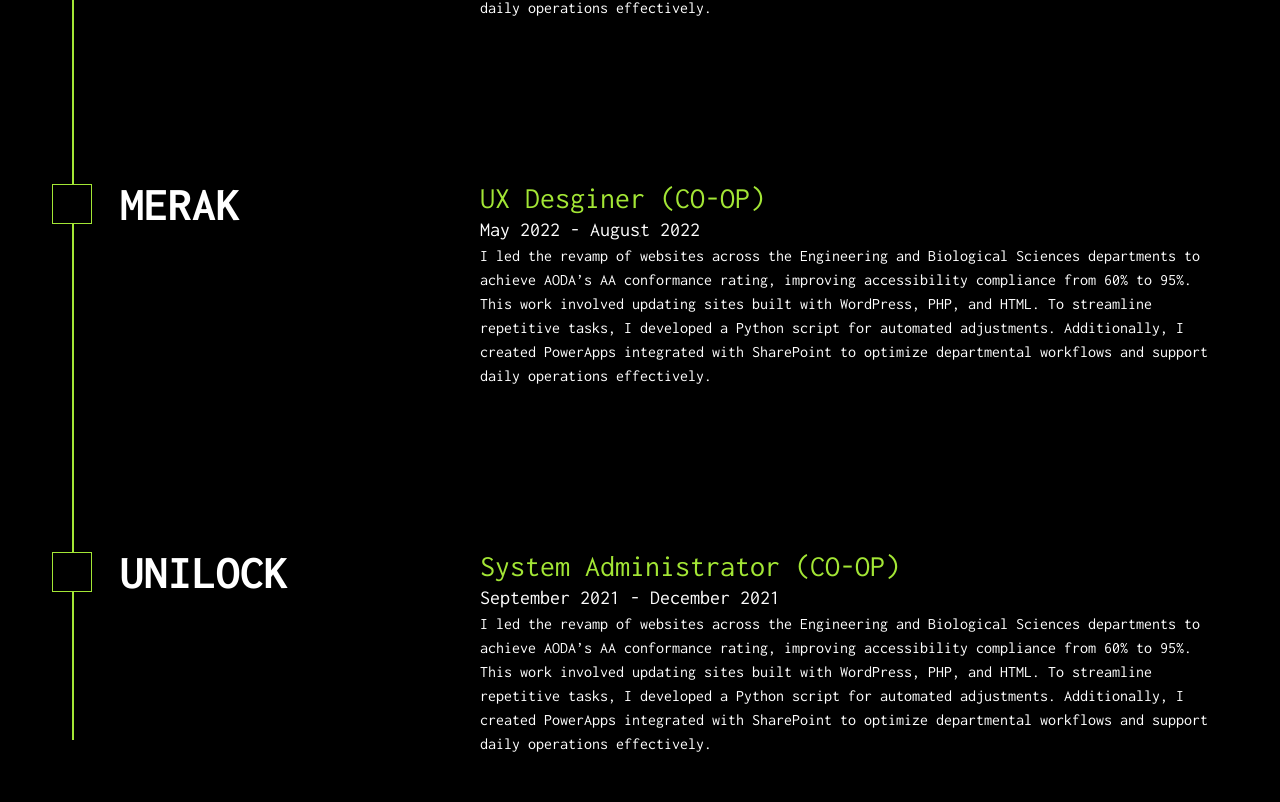
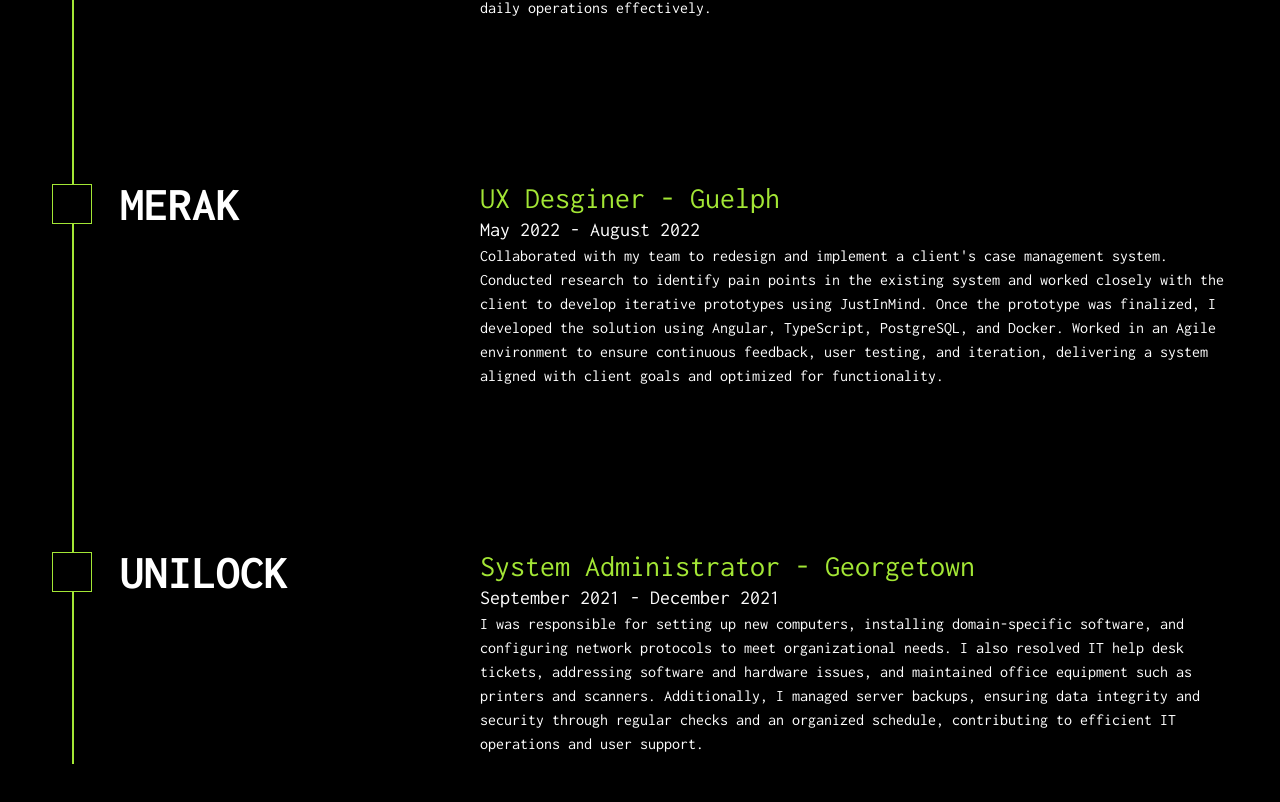
Before and after one commit to Mussab-Imran/nextjs-portfolio, a Next.js app: page / in a window 1280 px wide. Shown: the part 3364-4166 px from the top of the page. Built offline with nearby package versions, Linux system fonts and the light colour scheme.

Commit message:
Website completed

```diff
--- a/app/page.tsx
+++ b/app/page.tsx
@@ -41,19 +41,19 @@
         </div>
       </section>
 
-      <section className="h-full mb-[60vh] md:mb-0">
+      <section className="h-full mb-[90vh] md:mb-0">
         <div>
           <Skills />
         </div>
       </section>
 
-      <section className="h-full md:mt-0 mb-[150vh] md:mb-[150vh]">
+      <section className="h-full md:mt-0 mb-[250vh] md:mb-[150vh]">
         <div>
           <WorkExperience />
         </div>
       </section>
 
-      <section className="h-full md:mt-[1vh] mt-[60vh] md:mb-[30vh]">
+      <section className="h-full md:mt-[1vh] mt-[60vh] md:mb-[30vh] mb-[100vh]">
         <div>
           <Projects />
         </div>
--- a/components/WorkExperience.tsx
+++ b/components/WorkExperience.tsx
@@ -14,7 +14,7 @@
           <div>
 
             <h1 className='text-3xl text-lime-400'>
-              Special Assistant, Strategic Research
+              Special Assistant, Strategic Research - Ottawa
             </h1>
 
             <h2 className='text-xl'>
@@ -40,7 +40,7 @@
           <div>
 
             <h1 className='text-3xl text-lime-400'>
-              Website Redesign Co-ordinator (CO-OP)
+              Website Redesign Co-ordinator - Guelph
             </h1>
 
             <h2 className='text-xl'>
@@ -64,7 +64,7 @@
           <div>
 
             <h1 className='text-3xl text-lime-400'>
-              UX Desginer (CO-OP)
+              UX Desginer - Guelph
             </h1>
 
             <h2 className='text-xl'>
@@ -72,11 +72,12 @@
             </h2>
 
             <p>
-              I led the revamp of websites across the Engineering and Biological Sciences departments
-              to achieve AODA’s AA conformance rating, improving accessibility compliance from 60% to 95%.
-              This work involved updating sites built with WordPress, PHP, and HTML. To streamline repetitive tasks,
-              I developed a Python script for automated adjustments. Additionally, I created PowerApps integrated with
-              SharePoint to optimize departmental workflows and support daily operations effectively.
+              Collaborated with my team to redesign and implement a client's case management system.
+              Conducted research to identify pain points in the existing system and worked closely with
+              the client to develop iterative prototypes using JustInMind. Once the prototype was finalized,
+              I developed the solution using Angular, TypeScript, PostgreSQL, and Docker. Worked in an Agile
+              environment to ensure continuous feedback, user testing, and iteration, delivering a system aligned
+              with client goals and optimized for functionality.
             </p>
 
           </div>,
@@ -88,7 +89,7 @@
           <div>
 
             <h1 className='text-3xl text-lime-400'>
-              System Administrator (CO-OP)
+              System Administrator - Georgetown
             </h1>
 
             <h2 className='text-xl'>
@@ -96,11 +97,12 @@
             </h2>
 
             <p>
-              I led the revamp of websites across the Engineering and Biological Sciences departments
-              to achieve AODA’s AA conformance rating, improving accessibility compliance from 60% to 95%.
-              This work involved updating sites built with WordPress, PHP, and HTML. To streamline repetitive tasks,
-              I developed a Python script for automated adjustments. Additionally, I created PowerApps integrated with
-              SharePoint to optimize departmental workflows and support daily operations effectively.
+              I was responsible for setting up new computers, installing domain-specific software,
+              and configuring network protocols to meet organizational needs. I also resolved IT help
+              desk tickets, addressing software and hardware issues, and maintained office equipment
+              such as printers and scanners. Additionally, I managed server backups, ensuring data integrity
+              and security through regular checks and an organized schedule, contributing to efficient IT operations
+              and user support.
             </p>
 
           </div>,
```
